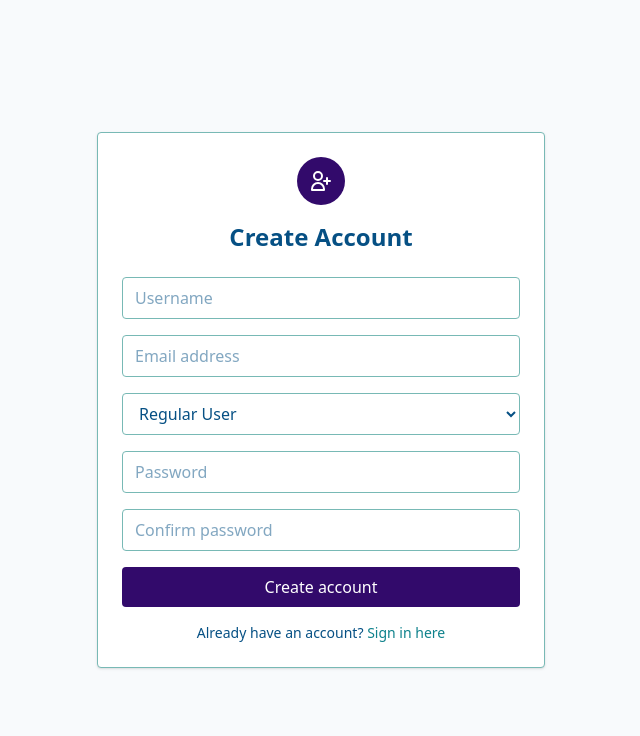
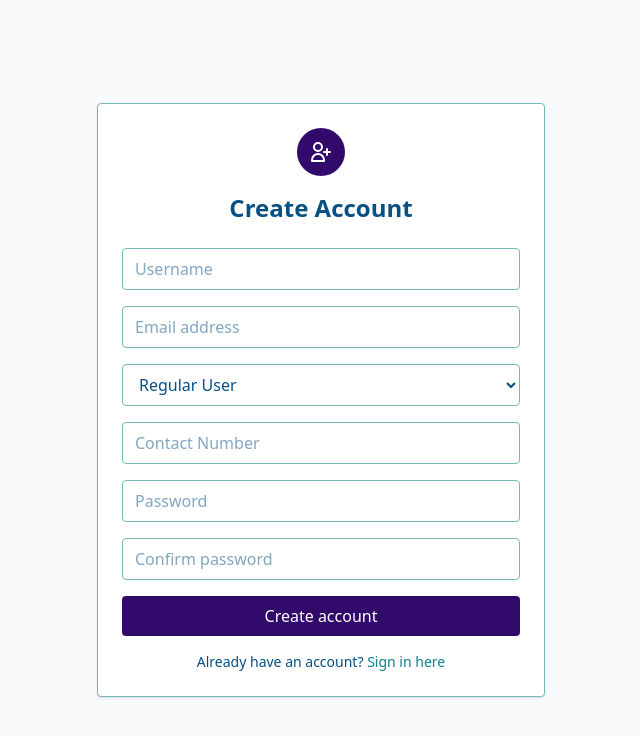
Before and after one commit to Ch-Mohsan/busbooking, a React (Vite) app in the folder frontend/: page /signup in a window 1280 px wide. Shown: the top 736 px of the page, without its empty margins (319-959 px from the left). Built offline with nearby package versions, Linux system fonts and the light colour scheme; no server answers.

Commit message:
add Contact  Number

```diff
--- a/frontend/src/pages/SignUp.jsx
+++ b/frontend/src/pages/SignUp.jsx
@@ -6,6 +6,7 @@ function SignUp() {
   const [formData, setFormData] = useState({
     username: '',
     email: '',
+    contactNumber: '',
     password: '',
     confirmPassword: '',
     role: 'user'
@@ -29,7 +30,7 @@ function SignUp() {
     setLoading(true);
 
     try {
-      if (!formData.username || !formData.email || !formData.password) {
+      if (!formData.username || !formData.email || !formData.password || !formData.confirmPassword || !formData.contactNumber) {
         setError('Please fill in all fields');
         return;
       }
@@ -44,13 +45,15 @@ function SignUp() {
       const res= await signup({
         username: formData.username,
         email: formData.email,
+        contactNumber: formData.contactNumber,
         password: formData.password,
         role: formData.role,
       });
       if(res.token){
 
 
-        navigate('/login');  }
+        navigate('/login');
+      console.log(formData,'Data of User')  }
         else{
         setError('Registration failed. Please try again.');
         }
@@ -106,6 +109,16 @@ function SignUp() {
             <option value="admin">Admin/Owner</option>
           </select>
           <input
+           id='contactNumber'
+           name='contactNumber'
+            type='number'
+            autoComplete='contactNumber'
+            required
+            placeholder='Contact Number'
+             className="block w-full px-3 py-2 border border-[#78B9B5] rounded text-[#065084] focus:outline-none"
+             onChange={handleChange}/>
+
+          <input
             id="password"
             name="password"
             type="password"
```
Also changed, not shown: 2 other files (tests, documents, lock files or other folders).
